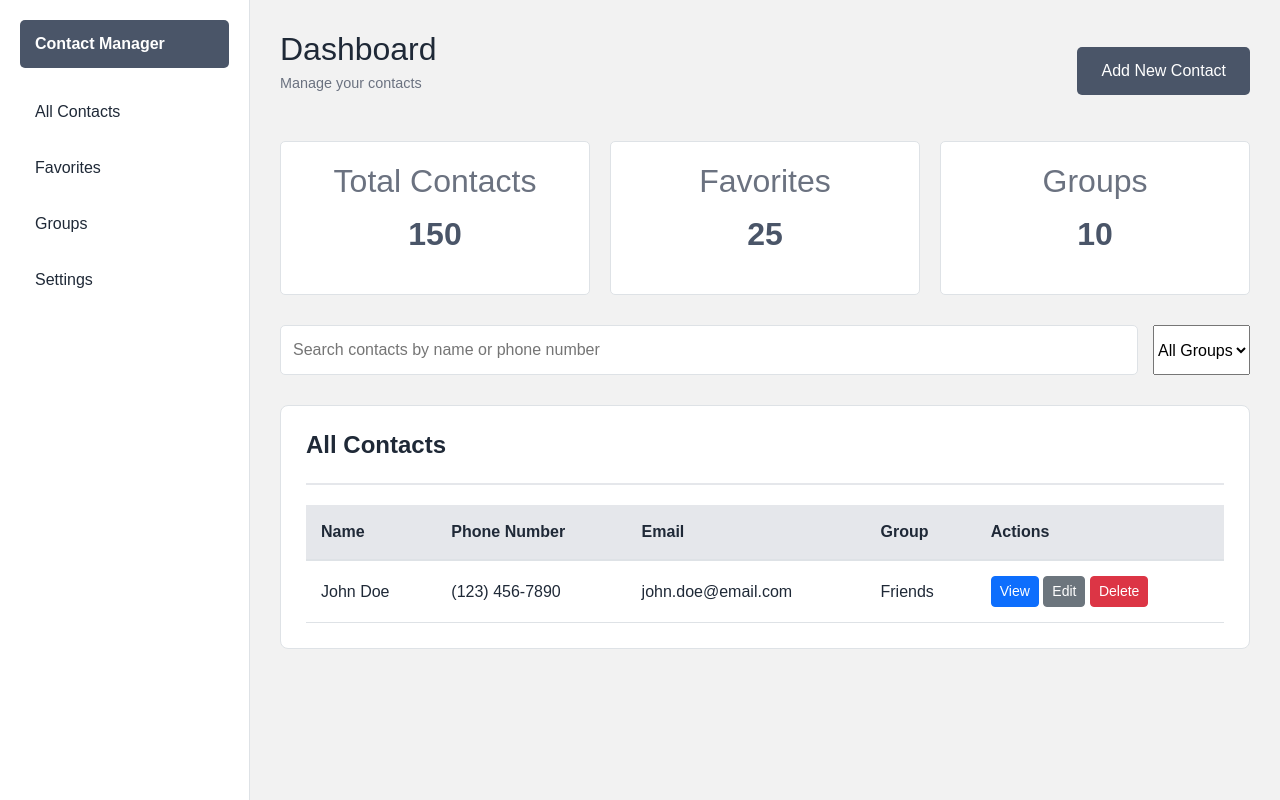
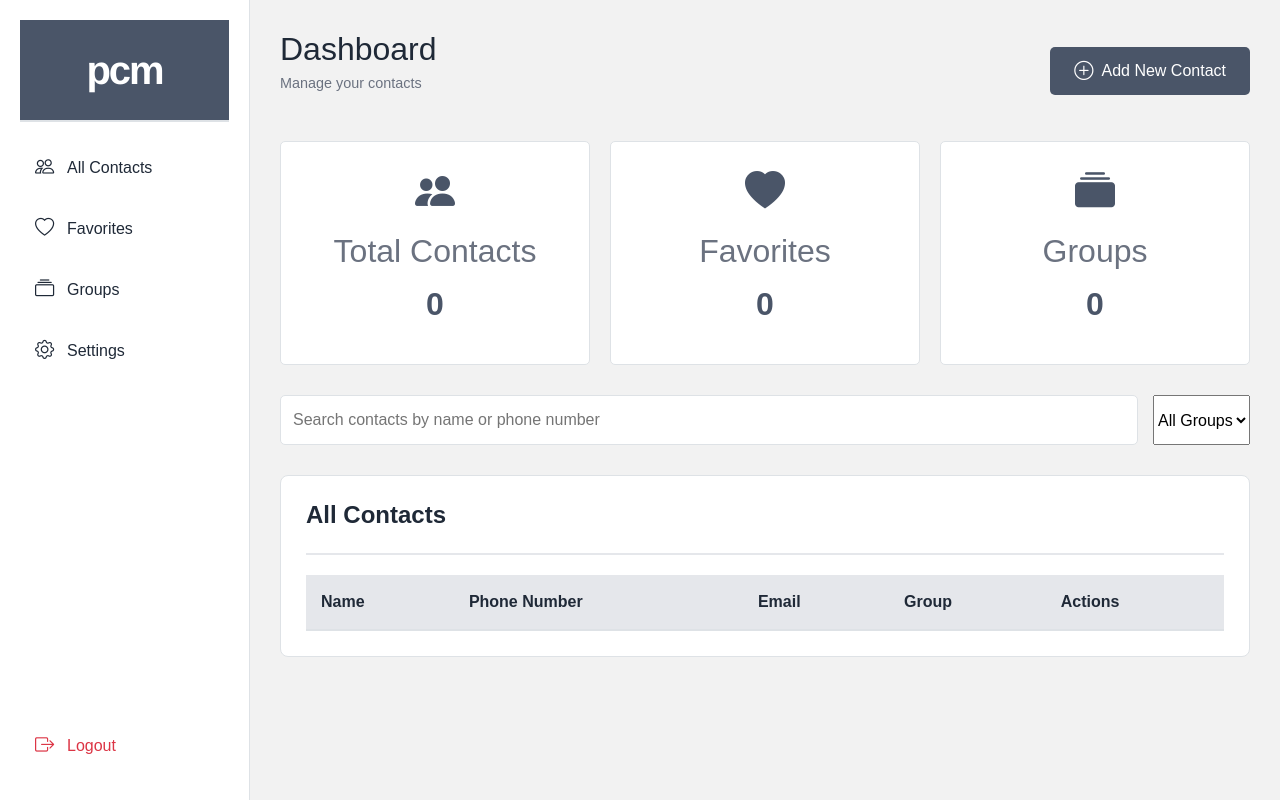
Before and after one commit to jarielys-cg/cop4331-small-project-20, a PHP site: page /html/dashboard.html in a window 1280 px wide. Run offline with PHP 8.4, Linux system fonts and the light colour scheme; lists and menus that the app fills with data are empty.

Commit message:
Dashboard update and added js & css files

```diff
--- a/css/dashboard.css
+++ b/css/dashboard.css
@@ -37,6 +37,19 @@ body {
     min-height: 100vh;
 }
 
+.logo-pcm {
+    font-family: 'Helvetica', Arial, sans-serif;
+    font-size: 2.5rem;
+    font-weight: 700;
+    color: #4a5568;
+    letter-spacing: -0.05em;
+    text-transform: lowercase;
+    text-align: center;
+    padding: 20px 15px;
+    margin-bottom: 30px;
+    border-bottom: 2px solid var(--border-color);
+}
+
 .sidebar {
     width: 250px;
     background-color: var(--white);
@@ -45,14 +58,23 @@ body {
     position: fixed;
     height: 100vh;
 }
-.sidebar div {
+.sidebar-item {
+    display: flex;
+    align-items: center;
+    gap: 12px;
     padding: 12px 15px;
     margin-bottom: 8px;
     cursor: pointer;
     border-radius: 5px;
     transition: background-color 0.3s;
+    color: var(--text-dark);
 }
-.sidebar div:hover {
+
+.sidebar-item i {
+    font-size: 1.2rem;
+    width: 20px;
+}
+.sidebar-item:hover {
     background-color: var(--light-bg);
 }
 
@@ -61,6 +83,17 @@ body {
     color: var(--white);
     font-weight: bold;
     margin-bottom: 20px;
+}
+
+.sidebar-logout {
+    bottom: 20px;
+    padding: 12px 15px;
+    position: absolute;
+    color: var(--danger-color);
+}
+
+.sidebar-logout:hover {
+    background-color: rgba(239, 68, 68, 0.1);
 }
 
 .main-content{
@@ -85,7 +118,7 @@ body {
     font-size: 0.9rem;
 }
 
-.dashboard-header button {
+.addBtn {
     background-color: var(--primary-color);
     color: var(--white);
     border: none;
@@ -94,9 +127,18 @@ body {
     cursor: pointer;
     font-size: 1rem;
     transition: background-color 0.3s;
+    display: flex;
+    align-items: center;
+    gap: 8px;
 }
-.dashboard-header button:hover {
+
+.addBtn:hover {
     background-color: var(--primary-dark);
+}
+
+.addBtn i {
+    font-size: 1.2rem;
+    line-height: 1;
 }
 
 .stats-cards {
@@ -117,6 +159,13 @@ body {
     transform: translateY(-5px);
     box-shadow: 0 4px 8px rgba(0, 0, 0, 0.1);
 }
+
+.card-icon {
+    font-size: 2.5rem;
+    margin-bottom: 10px;
+    color: var(--primary-color);
+}
+
 .card h2 {
     font-size: 2rem;
     margin-bottom: 10px;
--- a/html/dashboard.html
+++ b/html/dashboard.html
@@ -7,21 +7,24 @@
 
         <!-- Bootstrap CSS -->
         <link href="https://cdn.jsdelivr.net/npm/bootstrap@5.3.0/dist/css/bootstrap.min.css" rel="stylesheet">
+        <!-- Bootstrap Icons -->
+        <link rel="stylesheet" href="https://cdn.jsdelivr.net/npm/bootstrap-icons@1.11.0/font/bootstrap-icons.css">
         <!-- Custom CSS -->
         <link rel="stylesheet"  href="../css/dashboard.css">
-        <!-- Custom JS -->
-        <script src="../js/dashboard.js"></script>
+        <link rel="stylesheet"  href="../css/dashboardModal.css">
+
     </head>
     <body>
 
         <div class="main-container">
             <!-- Sidebar navigation -->
             <div class = "sidebar">
-                <div>Contact Manager</div>
-                <div>All Contacts</div>
-                <div>Favorites</div>
-                <div>Groups</div>
-                <div>Settings</div>
+                <div class="logo-pcm">pcm</div>
+                <div class="sidebar-item"><i class="bi bi-people"></i><span>All Contacts</span></div>
+                <div class="sidebar-item"><i class="bi bi-heart"></i><span>Favorites</span></div>
+                <div class="sidebar-item"><i class="bi bi-collection"></i><span>Groups</span></div>
+                <div class="sidebar-item"><i class="bi bi-gear"></i><span>Settings</span></div>
+                <div class="sidebar-item sidebar-logout" onclick="logout()" ><i class="bi bi-box-arrow-right"></i><span>Logout</span></div>
             </div>
             <!-- Main content area -->
             <div class = "main-content">
@@ -31,26 +34,29 @@
                         <h1>Dashboard</h1>
                         <p class="header-subtitle">Manage your contacts</p>
                     </div>
-                    <button>Add New Contact</button>
+                    <button class="addBtn" id="addContactBtn" ><i class="bi bi-plus-circle"></i>Add New Contact</button>
                 </div>
                 <!-- Statistics cards -->
                 <div class="stats-cards">
                     <div class="card">
+                        <div class="card-icon"><i class="bi bi-people-fill"></i></div>
                         <h2>Total Contacts</h2>
-                        <p>150</p>
+                        <p id="totalContacts">0</p>
                     </div>
                     <div class="card">
+                        <div class="card-icon"><i class="bi bi-heart-fill"></i></div>
                         <h2>Favorites</h2>
-                        <p>25</p>
+                        <p id="totalFavorites">0</p>
                     </div>
                     <div class="card">
+                        <div class="card-icon"><i class="bi bi-collection-fill"></i></div>
                         <h2>Groups</h2>
-                        <p>10</p>
+                        <p id="totalGroups">0</p>
                     </div>
                 </div>
                 <!-- Search & filter -->
                 <div class="search-filter">
-                    <input type="text" placeholder="Search contacts by name or phone number">
+                    <input type="text" placeholder="Search contacts by name or phone number" id="searchInput">
                     <select>
                         <option>All Groups</option>
                         <option>Favorites</option>
@@ -74,25 +80,16 @@
                             </tr>
                         </thead>
                         <tbody>
-                            <tr>
-                                <td>John Doe</td>
-                                <td>(123) 456-7890</td>
-                                <td>john.doe@email.com</td>
-                                <td>Friends</td>
-                                <td>
-                                    <button class="btn btn-sm btn-primary">View</button>
-                                    <button class="btn btn-sm btn-secondary">Edit</button>
-                                    <button class="btn btn-sm btn-danger">Delete</button>
-                                </td>
-                            </tr>
+                            <!-- Contact rows will be dynamically added here -->
 
                         </tbody>
                     </table>
                  </div>
             </div>
         </div>
-
+        <!-- Custom JS -->
+        <script src="../js/dashboard.js"></script>
         <!-- Bootstrap JS Bundle -->
-        <script src="https://cdn.jsdelivr.net/npm/bootstrap@5.3.0/dist
+        <script src="https://cdn.jsdelivr.net/npm/bootstrap@5.3.0/dist/js/bootstrap.bundle.min.js"></script>
     </body>
 </html>
```
